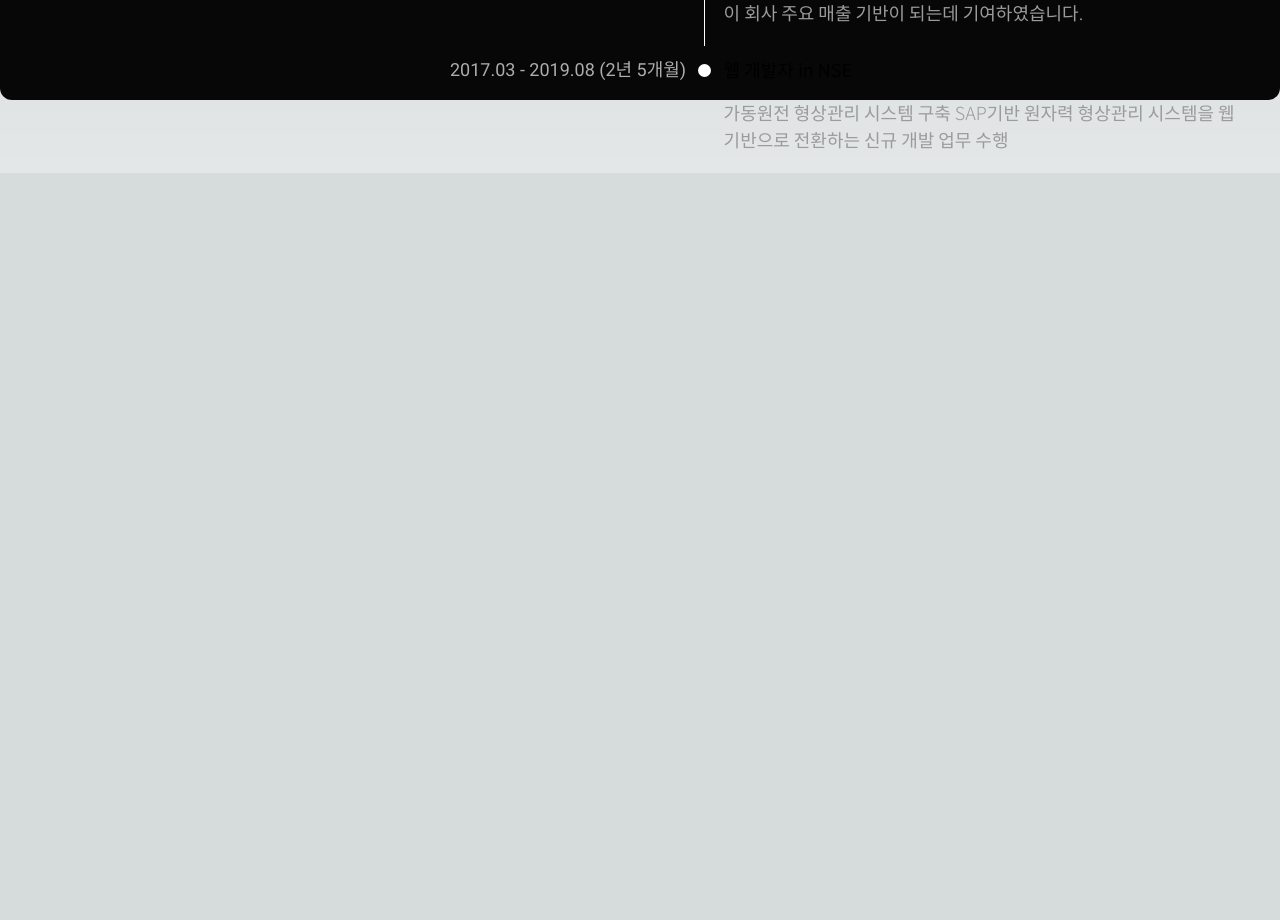
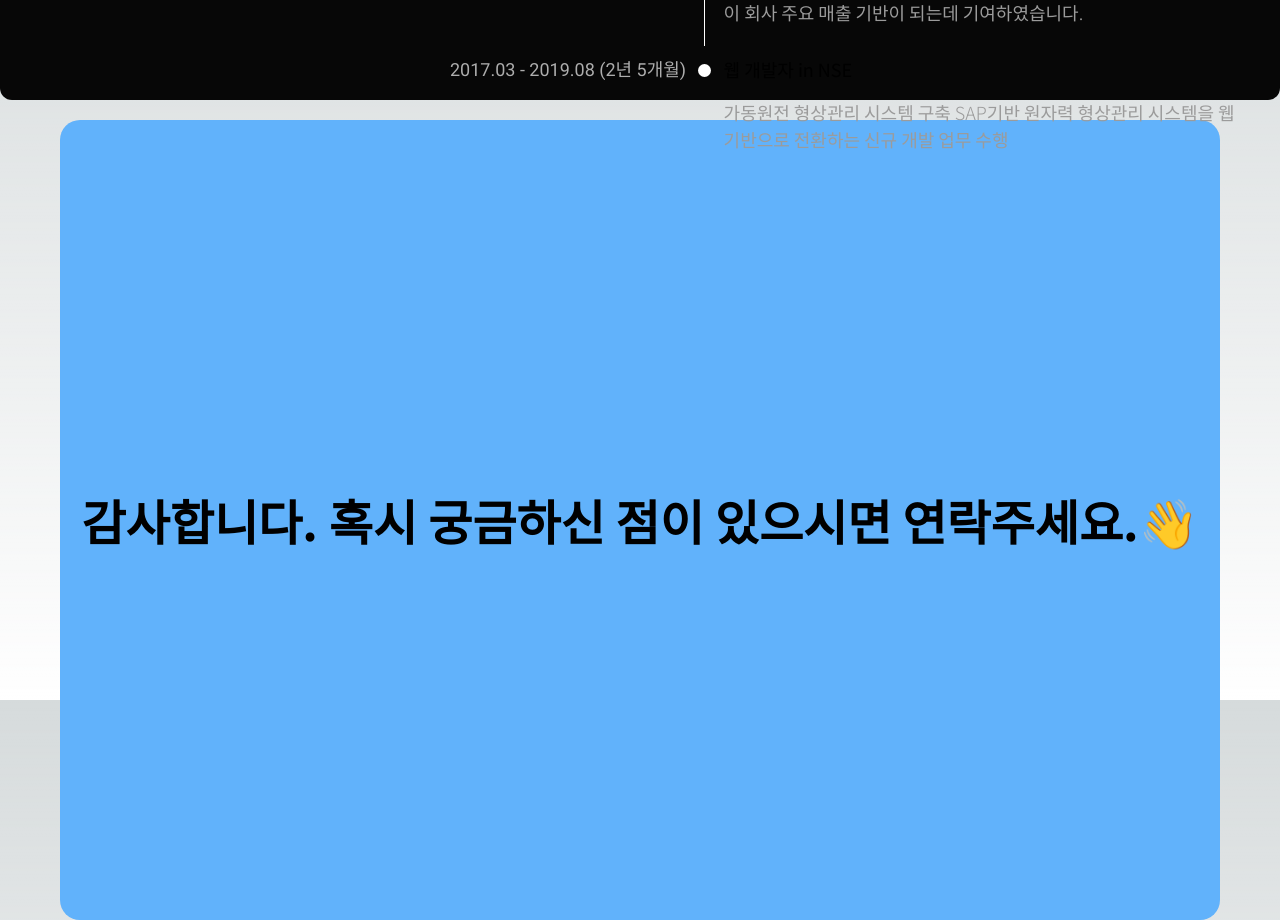
Before and after one commit to momoci99/portfolio, a Next.js app: page / in a window 1280 px wide. Shown: the part 4100-5020 px from the top of the page. Before the commit the page ends 4273 px from the top, so only its background shows below. Built offline with nearby package versions, Linux system fonts and the light colour scheme.

Commit message:
feat:Footer 컴포넌트 추가

```diff
--- a/app/page.tsx
+++ b/app/page.tsx
@@ -8,6 +8,7 @@ import Projects from "@/components/Projects";
 import AboutMe from "@/components/AboutMe";
 
 import MyExperience from "@/components/MyExperience";
+import Footer from "@/components/Footer";
 
 export default function Page() {
   return (
@@ -23,6 +24,7 @@ export default function Page() {
       <Projects></Projects>
       <AboutMe></AboutMe>
       <MyExperience></MyExperience>
+      <Footer></Footer>
     </div>
   );
 }
--- /dev/null
+++ b/components/Footer.tsx
@@ -0,0 +1,45 @@
+"use client";
+
+// welcome page say hello
+import React from "react";
+
+import {
+  Noto_Sans_KR_700,
+  Noto_Sans_KR_300,
+  Noto_Sans_KR_400,
+} from "@/app/fonts";
+import styled from "styled-components";
+
+const FooterWrapper = styled.main`
+  display: flex;
+  flex-direction: column;
+  justify-content: center;
+
+  margin: 20px 60px;
+
+  border-radius: 20px;
+
+  h1 {
+    font-size: 48px;
+  }
+
+  p {
+    padding-top: 20px;
+    font-size: 18px;
+  }
+
+  height: 800px;
+  text-align: center;
+  background-color: #61b2fb;
+`;
+
+const Footer = () => {
+  return (
+    <FooterWrapper>
+      <h1 className={Noto_Sans_KR_700.className}>
+        감사합니다. 혹시 궁금하신 점이 있으시면 연락주세요.👋
+      </h1>
+    </FooterWrapper>
+  );
+};
+export default Footer;
```
